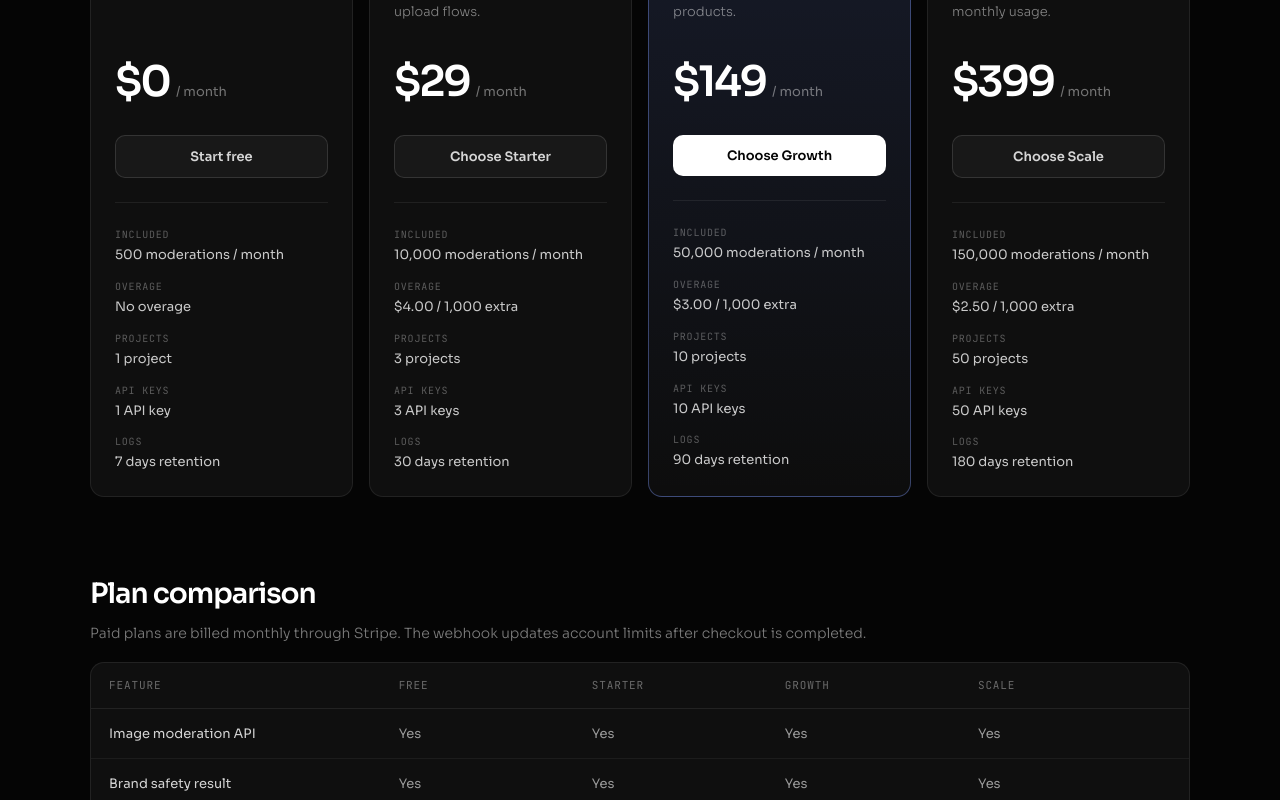
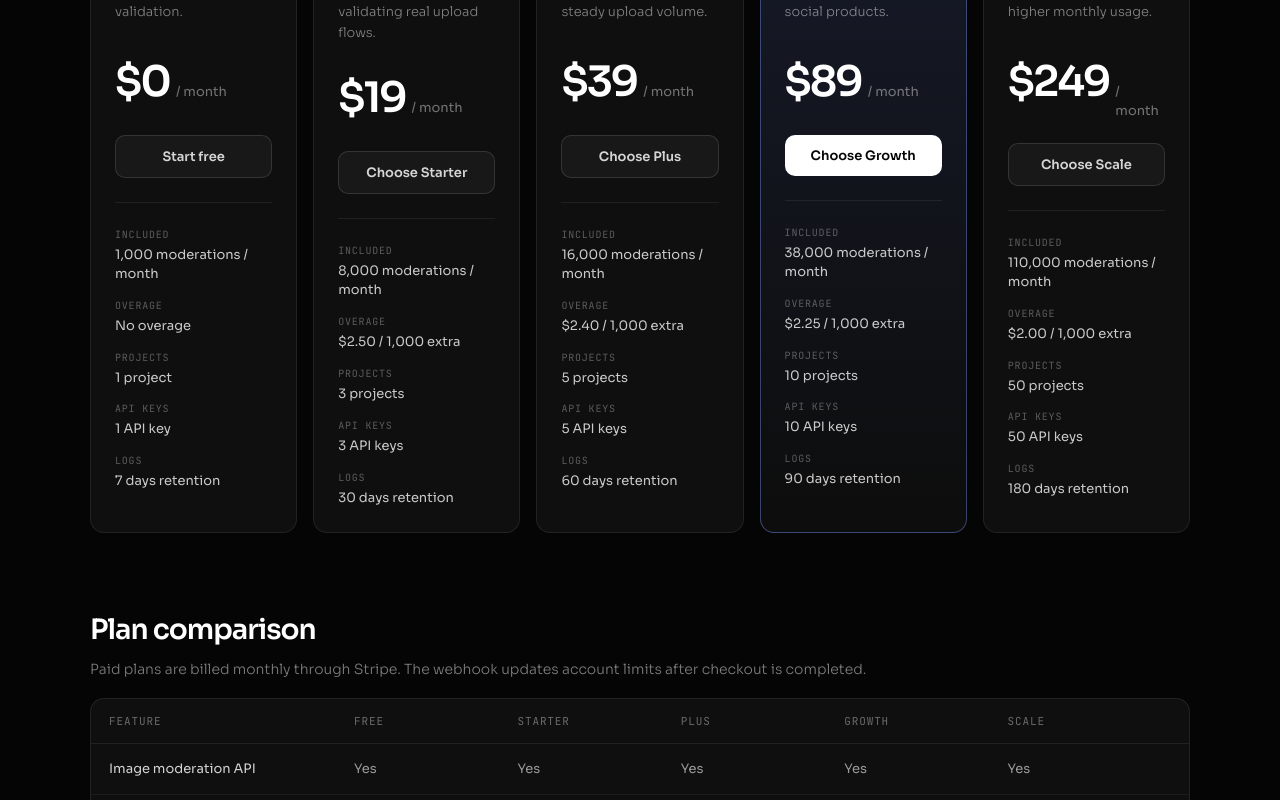
Before and after one commit to matehdz150/Visora-front, a Next.js app: page /pricing in a window 1280 px wide. Shown: the part 560-1360 px from the top of the page. Built offline with nearby package versions, Linux system fonts and the light colour scheme; no server answers.

Commit message:
new prices

```diff
--- a/src/app/checkout/CheckoutClient.tsx
+++ b/src/app/checkout/CheckoutClient.tsx
@@ -14,24 +14,30 @@ import {
 } from "@/lib/visora-api";
 
 const stripePromise = loadStripe(process.env.NEXT_PUBLIC_STRIPE_PUBLISHABLE_KEY ?? "");
-const paidPlans = new Set<PlanId>(["starter", "growth", "scale"]);
+const paidPlans = new Set<PlanId>(["starter", "plus", "growth", "scale"]);
 const planCopy: Record<Exclude<PlanId, "free">, { name: string; price: string; usage: string; features: string[] }> = {
   starter: {
     name: "Starter",
-    price: "$29/month",
-    usage: "10,000 image moderations per month",
+    price: "$19/month",
+    usage: "8,000 image moderations per month",
     features: ["3 projects", "3 API keys", "30 day logs", "Webhooks"],
+  },
+  plus: {
+    name: "Plus",
+    price: "$39/month",
+    usage: "16,000 image moderations per month",
+    features: ["5 projects", "5 API keys", "60 day logs", "Webhooks"],
   },
   growth: {
     name: "Growth",
-    price: "$149/month",
-    usage: "50,000 image moderations per month",
+    price: "$89/month",
+    usage: "38,000 image moderations per month",
     features: ["10 projects", "10 API keys", "90 day logs", "Review queue"],
   },
   scale: {
     name: "Scale",
-    price: "$399/month",
-    usage: "150,000 image moderations per month",
+    price: "$249/month",
+    usage: "110,000 image moderations per month",
     features: ["50 projects", "50 API keys", "180 day logs", "Priority limits"],
   },
 };
--- a/src/app/pricing/page.tsx
+++ b/src/app/pricing/page.tsx
@@ -15,7 +15,7 @@ const plans = [
     name: "Free",
     price: "$0",
     subtitle: "For testing and early validation.",
-    included: "500",
+    included: "1,000",
     overage: "No overage",
     projects: "1 project",
     apiKeys: "1 API key",
@@ -26,10 +26,10 @@ const plans = [
   {
     id: "starter",
     name: "Starter",
-    price: "$29",
+    price: "$19",
     subtitle: "For small apps validating real upload flows.",
-    included: "10,000",
-    overage: "$4.00 / 1,000 extra",
+    included: "8,000",
+    overage: "$2.50 / 1,000 extra",
     projects: "3 projects",
     apiKeys: "3 API keys",
     retention: "30 days",
@@ -37,12 +37,25 @@ const plans = [
     featured: false,
   },
   {
+    id: "plus",
+    name: "Plus",
+    price: "$39",
+    subtitle: "For growing apps with steady upload volume.",
+    included: "16,000",
+    overage: "$2.40 / 1,000 extra",
+    projects: "5 projects",
+    apiKeys: "5 API keys",
+    retention: "60 days",
+    cta: "Choose Plus",
+    featured: false,
+  },
+  {
     id: "growth",
     name: "Growth",
-    price: "$149",
+    price: "$89",
     subtitle: "For marketplaces and social products.",
-    included: "50,000",
-    overage: "$3.00 / 1,000 extra",
+    included: "38,000",
+    overage: "$2.25 / 1,000 extra",
     projects: "10 projects",
     apiKeys: "10 API keys",
     retention: "90 days",
@@ -52,10 +65,10 @@ const plans = [
   {
     id: "scale",
     name: "Scale",
-    price: "$399",
+    price: "$249",
     subtitle: "For larger apps with higher monthly usage.",
-    included: "150,000",
-    overage: "$2.50 / 1,000 extra",
+    included: "110,000",
+    overage: "$2.00 / 1,000 extra",
     projects: "50 projects",
     apiKeys: "50 API keys",
     retention: "180 days",
@@ -65,14 +78,14 @@ const plans = [
 ];
 
 const featureRows = [
-  ["Image moderation API", "Yes", "Yes", "Yes", "Yes"],
-  ["Brand safety result", "Yes", "Yes", "Yes", "Yes"],
-  ["Project scoped uploads", "Yes", "Yes", "Yes", "Yes"],
-  ["Custom policies", "Basic", "Yes", "Yes", "Yes"],
-  ["Compliance packs", "No", "Yes", "Yes", "Yes"],
-  ["Human review mode", "No", "Yes", "Yes", "Yes"],
-  ["Dashboard", "Basic", "Yes", "Yes", "Yes"],
-  ["Support", "Community", "Email", "Priority", "Priority"],
+  ["Image moderation API", "Yes", "Yes", "Yes", "Yes", "Yes"],
+  ["Brand safety result", "Yes", "Yes", "Yes", "Yes", "Yes"],
+  ["Project scoped uploads", "Yes", "Yes", "Yes", "Yes", "Yes"],
+  ["Custom policies", "Basic", "Yes", "Yes", "Yes", "Yes"],
+  ["Compliance packs", "No", "Yes", "Yes", "Yes", "Yes"],
+  ["Human review mode", "No", "Yes", "Yes", "Yes", "Yes"],
+  ["Dashboard", "Basic", "Yes", "Yes", "Yes", "Yes"],
+  ["Support", "Community", "Email", "Email", "Priority", "Priority"],
 ];
 
 function Logo() {
@@ -106,7 +119,7 @@ export default function PricingPage() {
       </section>
 
       <section id="plans" style={{ maxWidth: "1180px", margin: "0 auto", padding: "24px 40px 76px" }}>
-        <div className="r-cols-2" style={{ display: "grid", gridTemplateColumns: "repeat(4, minmax(0, 1fr))", gap: "16px" }}>
+        <div className="r-cols-2" style={{ display: "grid", gridTemplateColumns: "repeat(5, minmax(0, 1fr))", gap: "16px" }}>
           {plans.map((plan) => (
             <div key={plan.id} style={{ position: "relative", minHeight: "560px", background: plan.featured ? "linear-gradient(180deg, rgba(126,155,255,0.14), rgba(255,255,255,0.035))" : "#0f0f0f", border: "1px solid " + (plan.featured ? "rgba(126,155,255,0.38)" : "rgba(255,255,255,0.08)"), borderRadius: "14px", padding: "24px", display: "flex", flexDirection: "column" }}>
               {plan.featured && <div style={{ position: "absolute", top: "14px", right: "14px", fontFamily: MONO, fontSize: "10px", letterSpacing: "0.08em", color: "#aebfff", background: "rgba(126,155,255,0.11)", border: "1px solid rgba(126,155,255,0.28)", padding: "4px 8px", borderRadius: "999px" }}>POPULAR</div>}
@@ -146,11 +159,11 @@ export default function PricingPage() {
         </div>
 
         <div className="dash-scroll" style={{ border: "1px solid rgba(255,255,255,0.08)", borderRadius: "14px", overflow: "hidden", background: "#0f0f0f" }}>
-          <div style={{ display: "grid", gridTemplateColumns: "1.5fr repeat(4, 1fr)", padding: "14px 18px", borderBottom: "1px solid rgba(255,255,255,0.08)", fontFamily: MONO, fontSize: "11px", letterSpacing: "0.08em", color: "rgba(255,255,255,0.38)", textTransform: "uppercase" }}>
-            <span>Feature</span><span>Free</span><span>Starter</span><span>Growth</span><span>Scale</span>
+          <div style={{ display: "grid", gridTemplateColumns: "1.5fr repeat(5, 1fr)", padding: "14px 18px", borderBottom: "1px solid rgba(255,255,255,0.08)", fontFamily: MONO, fontSize: "11px", letterSpacing: "0.08em", color: "rgba(255,255,255,0.38)", textTransform: "uppercase" }}>
+            <span>Feature</span><span>Free</span><span>Starter</span><span>Plus</span><span>Growth</span><span>Scale</span>
           </div>
           {featureRows.map((row) => (
-            <div key={row[0]} style={{ display: "grid", gridTemplateColumns: "1.5fr repeat(4, 1fr)", padding: "15px 18px", borderBottom: "1px solid rgba(255,255,255,0.055)", fontSize: "13px" }}>
+            <div key={row[0]} style={{ display: "grid", gridTemplateColumns: "1.5fr repeat(5, 1fr)", padding: "15px 18px", borderBottom: "1px solid rgba(255,255,255,0.055)", fontSize: "13px" }}>
               {row.map((cell, index) => <span key={`${row[0]}-${cell}-${index}`} style={{ color: index === 0 ? "rgba(255,255,255,0.82)" : "rgba(255,255,255,0.58)" }}>{cell}</span>)}
             </div>
           ))}
--- a/src/app/register/RegisterClient.tsx
+++ b/src/app/register/RegisterClient.tsx
@@ -5,7 +5,7 @@ import { useRouter, useSearchParams } from "next/navigation";
 import AuthForm from "@/components/auth-form";
 import type { PlanId } from "@/lib/visora-api";
 
-const PLAN_IDS = new Set<PlanId>(["free", "starter", "growth", "scale"]);
+const PLAN_IDS = new Set<PlanId>(["free", "starter", "plus", "growth", "scale"]);
 
 function isPlanId(value: string | null): value is PlanId {
   return value !== null && PLAN_IDS.has(value as PlanId);
--- a/src/components/auth-form.tsx
+++ b/src/components/auth-form.tsx
@@ -58,10 +58,11 @@ function clearPendingSignup() {
 }
 
 const planSummaries: Record<PlanId, { name: string; price: string; usage: string }> = {
-  free: { name: "Free", price: "$0 / month", usage: "500 moderations" },
-  starter: { name: "Starter", price: "$29 / month", usage: "10,000 moderations" },
-  growth: { name: "Growth", price: "$149 / month", usage: "50,000 moderations" },
-  scale: { name: "Scale", price: "$399 / month", usage: "150,000 moderations" },
+  free: { name: "Free", price: "$0 / month", usage: "1,000 moderations" },
+  starter: { name: "Starter", price: "$19 / month", usage: "8,000 moderations" },
+  plus: { name: "Plus", price: "$39 / month", usage: "16,000 moderations" },
+  growth: { name: "Growth", price: "$89 / month", usage: "38,000 moderations" },
+  scale: { name: "Scale", price: "$249 / month", usage: "110,000 moderations" },
 };
 
 function GitHubIcon() {
--- a/src/components/dashboard/pages/SettingsPage.tsx
+++ b/src/components/dashboard/pages/SettingsPage.tsx
@@ -17,7 +17,7 @@ import {
 import { SettingsEmptyState } from "@/components/empty-states";
 
 const stripePromise = loadStripe(process.env.NEXT_PUBLIC_STRIPE_PUBLISHABLE_KEY ?? "");
-const paidPlans = new Set<PlanId>(["starter", "growth", "scale"]);
+const paidPlans = new Set<PlanId>(["starter", "plus", "growth", "scale"]);
 
 function isPaidPlan(planId: PlanId): planId is Exclude<PlanId, "free"> {
   return paidPlans.has(planId);
@@ -86,10 +86,11 @@ const plans: Array<{
   monthlyLimit: string;
   limits: string;
 }> = [
-  { planId: "free", name: "Free", price: "$0", monthlyLimit: "500", limits: "1 project · 1 API key · 7 day logs" },
-  { planId: "starter", name: "Starter", price: "$29", monthlyLimit: "10,000", limits: "3 projects · 3 API keys · 30 day logs" },
-  { planId: "growth", name: "Growth", price: "$149", monthlyLimit: "50,000", limits: "10 projects · 10 API keys · 90 day logs" },
-  { planId: "scale", name: "Scale", price: "$399", monthlyLimit: "150,000", limits: "50 projects · 50 API keys · 180 day logs" },
+  { planId: "free", name: "Free", price: "$0", monthlyLimit: "1,000", limits: "1 project · 1 API key · 7 day logs" },
+  { planId: "starter", name: "Starter", price: "$19", monthlyLimit: "8,000", limits: "3 projects · 3 API keys · 30 day logs" },
+  { planId: "plus", name: "Plus", price: "$39", monthlyLimit: "16,000", limits: "5 projects · 5 API keys · 60 day logs" },
+  { planId: "growth", name: "Growth", price: "$89", monthlyLimit: "38,000", limits: "10 projects · 10 API keys · 90 day logs" },
+  { planId: "scale", name: "Scale", price: "$249", monthlyLimit: "110,000", limits: "50 projects · 50 API keys · 180 day logs" },
 ];
 
 export function SettingsPage({
--- a/src/components/docs/content/QuickstartArticle.tsx
+++ b/src/components/docs/content/QuickstartArticle.tsx
@@ -16,10 +16,11 @@ const categories = ["nudity", "suggestive", "violence", "weapons", "drugs", "hat
 const compliancePacks = ["marketplace", "kids", "education", "social", "dating", "ads"];
 
 const planRows = [
-  ["Free", "$0", "500/month", "1", "1", "7 days", "Blocked at limit"],
-  ["Starter", "$29/month", "10,000/month", "3", "3", "30 days", "$4 per 1k overage"],
-  ["Growth", "$149/month", "50,000/month", "10", "10", "90 days", "$3 per 1k overage"],
-  ["Scale", "$399/month", "150,000/month", "50", "50", "180 days", "$2.50 per 1k overage"],
+  ["Free", "$0", "1,000/month", "1", "1", "7 days", "Blocked at limit"],
+  ["Starter", "$19/month", "8,000/month", "3", "3", "30 days", "$2.50 per 1k overage"],
+  ["Plus", "$39/month", "16,000/month", "5", "5", "60 days", "$2.40 per 1k overage"],
+  ["Growth", "$89/month", "38,000/month", "10", "10", "90 days", "$2.25 per 1k overage"],
+  ["Scale", "$249/month", "110,000/month", "50", "50", "180 days", "$2.00 per 1k overage"],
 ];
 
 const errorRows = [
--- a/src/lib/visora-api.ts
+++ b/src/lib/visora-api.ts
@@ -36,7 +36,7 @@ export interface CurrentUser {
   email: string;
 }
 
-export type PlanId = "free" | "starter" | "growth" | "scale";
+export type PlanId = "free" | "starter" | "plus" | "growth" | "scale";
 
 export interface DeleteAccountResponse {
   deleted: boolean;
```
